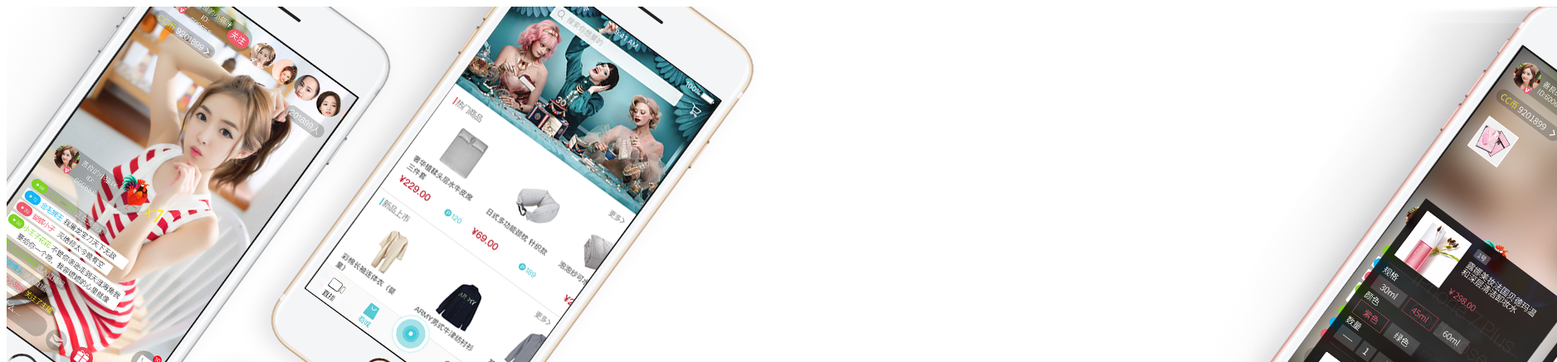
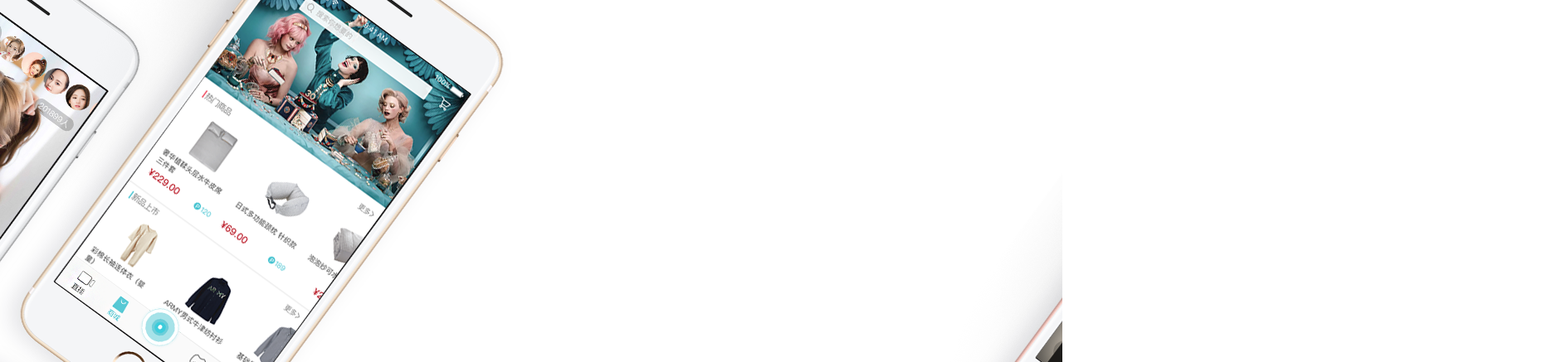
Before and after one commit to SWAG-tina/homePageModule, a plain HTML site: page index.html in a window 1280 px wide. Shown: the top 437 px of the page at 83% size, 1876 px wide, since content can reach past the window. Drawn offline with Linux system fonts and the light colour scheme.

Commit message:
no message

```diff
--- a/css/style.css
+++ b/css/style.css
@@ -1,6 +1,8 @@
+body {
+  margin: 0;
+}
 .shijuegaibian {
   height: 1132px;
-  width: 1868px;
   overflow: hidden;
 }
 .center-text {
```
